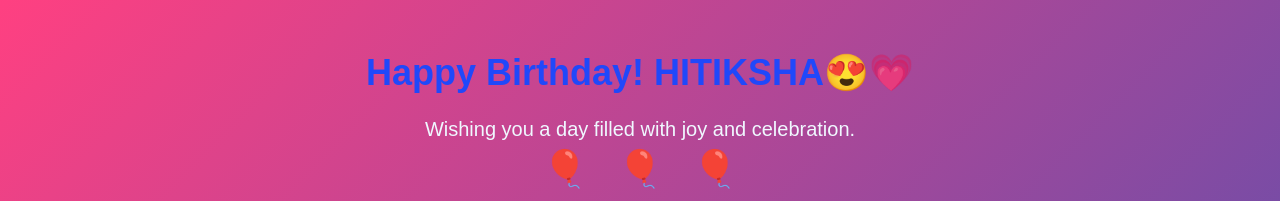
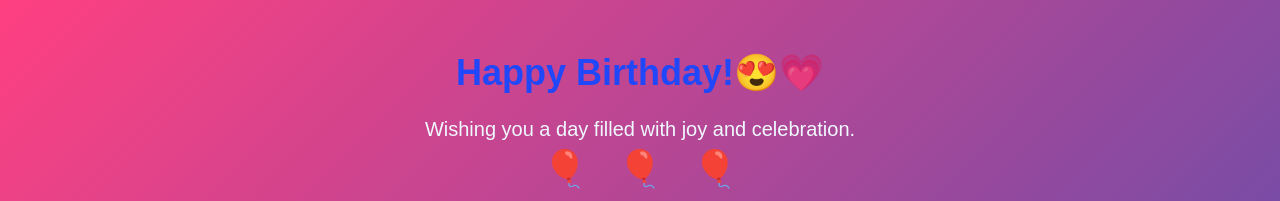
Before and after one commit to Paraskanzariya/Happy_Birthday, a plain HTML site: page index.html in a window 1280 px wide. Shown: the top 201 px of the page. Drawn offline with Linux system fonts and the light colour scheme.

Commit message:
index.html

```diff
--- a/index.html
+++ b/index.html
@@ -54,7 +54,7 @@
 
 <body>
     <div class="container">
-        <h1>Happy Birthday! HITIKSHA&#128525;&#128151;</h1>
+        <h1>Happy Birthday!&#128525;&#128151;</h1>
         <p>Wishing you a day filled with joy and celebration.</p>
         <div class="balloons">
             <span class="balloon">🎈</span>
```
